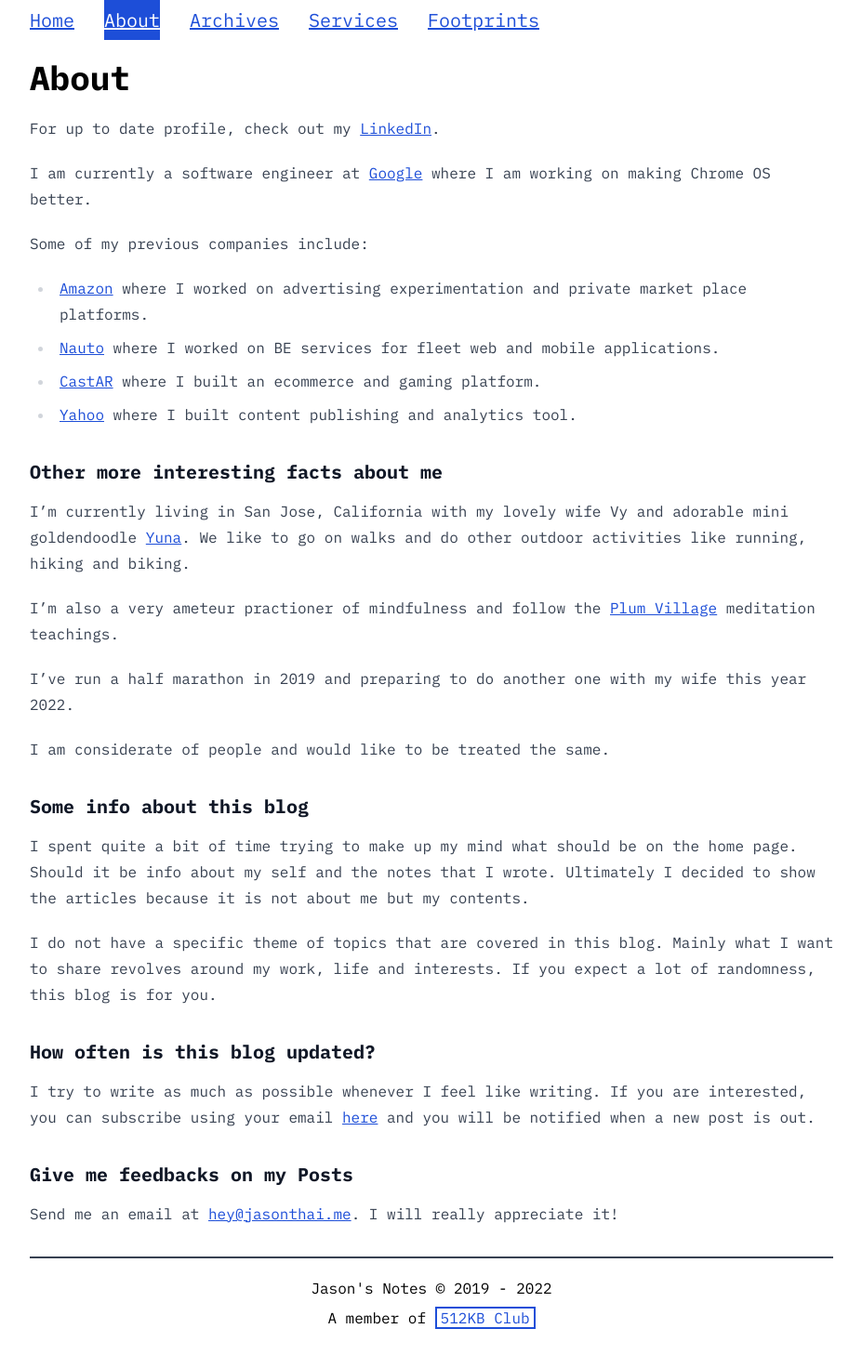
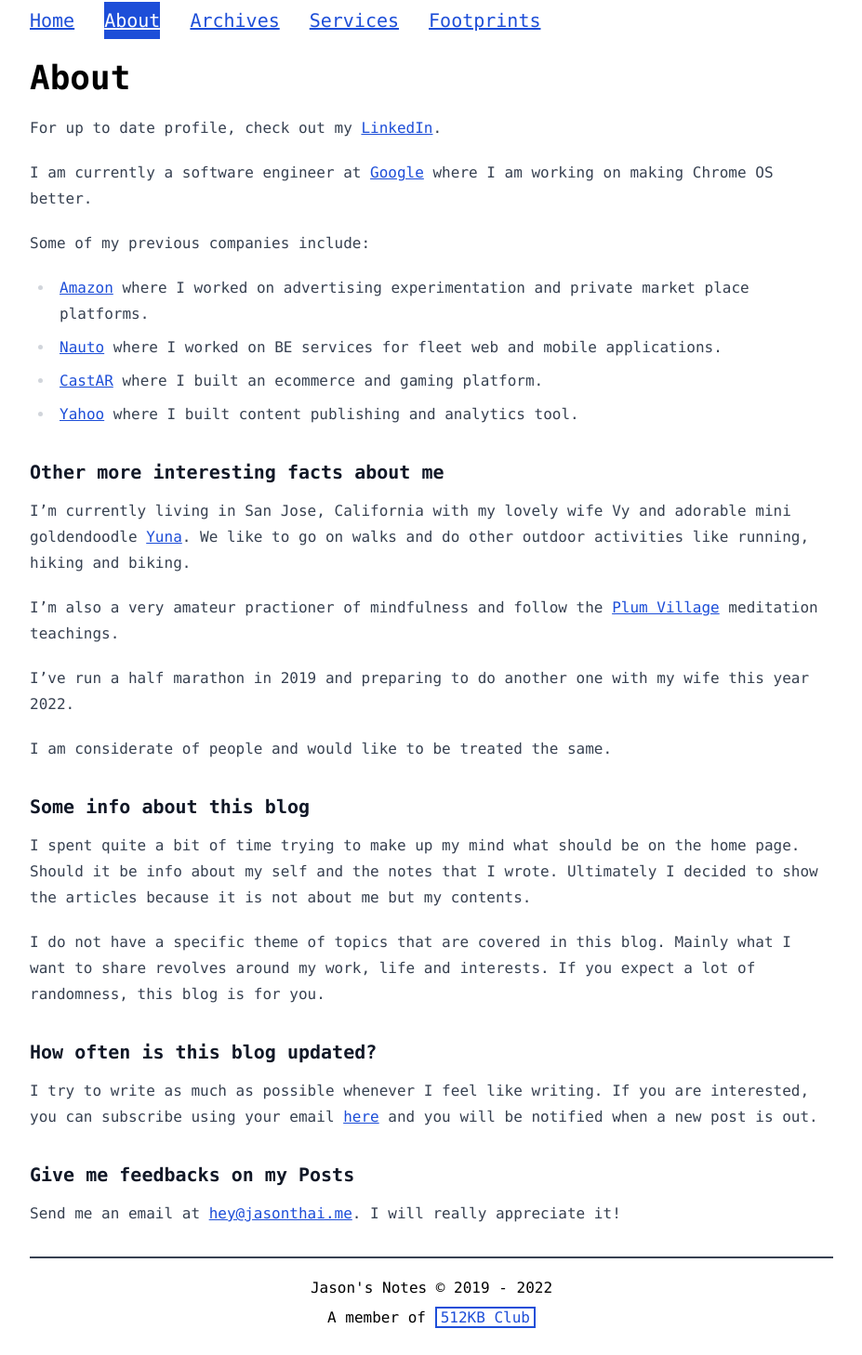
Before and after one commit to jasontthai/jasonthai.me, a Jekyll site: the page built from about.md, in a window 1280 px wide. Shown: the whole page at 93% size, without its empty margins (176-1103 px from the left). Built offline with Jekyll 4.4.1, drawn with Linux system fonts in a browser that asks for light colours; comment, search, counter and statistics services are not loaded.

Commit message:
use default mono font

```diff
--- a/_config.yml
+++ b/_config.yml
@@ -91,3 +91,4 @@
   - vendor
   - node_modules/*
   - tailwind.config.js
+  - .tailwind/
--- a/_includes/head.html
+++ b/_includes/head.html
@@ -4,9 +4,10 @@
   <meta name="viewport" content="width=device-width, initial-scale=1">
   {%- seo -%}
   <link rel="stylesheet" href="/assets/css/tailwind.css">
+  <link rel="icon" href="/favicon.svg">
   <link rel="manifest" href="/manifest.json">
   <link rel="apple-touch-icon" href="/assets/img/apple-touch-icon.png">
-  <meta name="theme-color" content="#fff" />
+  <meta name="theme-color" content="#ffffff" />
   {%- feed_meta -%}
   <script>
     /* Check that service workers are supported */
--- a/_layouts/default.html
+++ b/_layouts/default.html
@@ -8,7 +8,7 @@
 
 {%- include head.html -%}
 
-<body class="font-ibm dark:bg-stone-800 max-w-4xl w-full m-auto px-4 flex flex-col min-h-screen dark:text-white">
+<body class="font-mono dark:bg-stone-800 max-w-4xl w-full m-auto px-4 flex flex-col min-h-screen dark:text-white">
 
   {%- include header.html -%}
 
--- a/about.md
+++ b/about.md
@@ -18,7 +18,7 @@
 ### Other more interesting facts about me
 I'm currently living in San Jose, California with my lovely wife Vy and adorable mini goldendoodle [Yuna](/assets/img/yuna-chan.jpeg). We like to go on walks and do other outdoor activities like running, hiking and biking.
 
-I'm also a very ameteur practioner of mindfulness and follow the [Plum Village](https://plumvillage.org)  meditation teachings.
+I'm also a very amateur practioner of mindfulness and follow the [Plum Village](https://plumvillage.org)  meditation teachings.
 
 I've run a half marathon in 2019 and preparing to do another one with my wife this year 2022.
 
```
Also changed, not shown: .tailwind/src.css (added), assets/css/tailwind.css, assets/img/android-chrome-192x192.png, assets/img/android-chrome-512x512.png, assets/img/apple-touch-icon.png, favicon.ico (deleted), favicon.png (deleted), favicon.svg (added), manifest.json, 1 other file.
